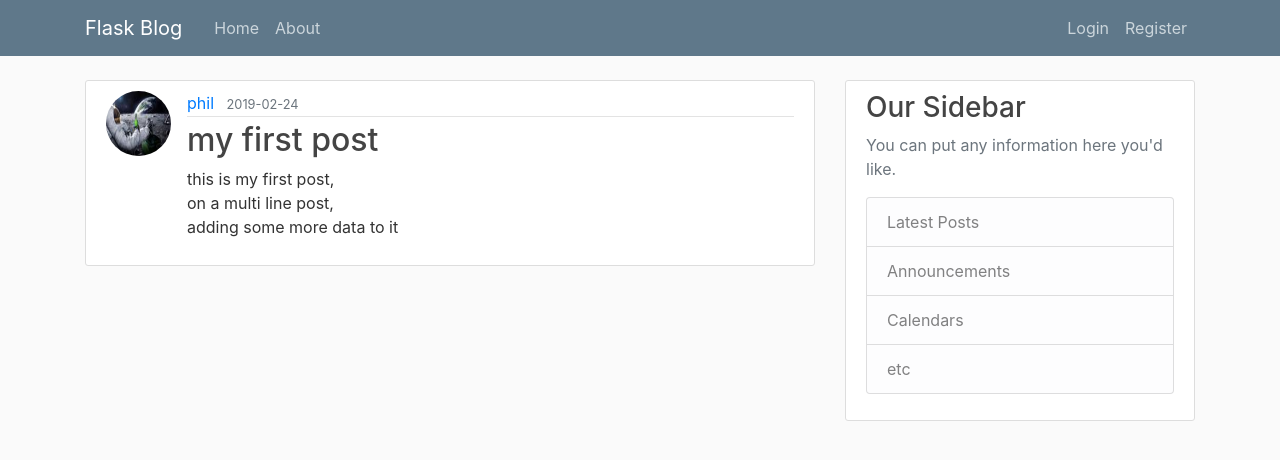
After one commit to pwinning1991/FlaskOne, a Flask app: page /post/1 in a window 1280 px wide. The commit adds this page. Shown: the top 460 px of the page. Run offline with Flask 2, Linux system fonts and the light colour scheme; data comes from the database, SQL or seed files in the repository; both versions use the stored data as it was after the commit; some libraries are stand-ins or nearby versions.

Commit message:
added CRUD functionality for posts

```diff
--- a/blog/routes.py
+++ b/blog/routes.py
@@ -1,29 +1,16 @@
 import os
 import secrets
 from PIL import Image
-from flask import  render_template, flash, redirect, url_for, request
+from flask import  render_template, flash, redirect, url_for, request, abort
 from blog import app, db, bcrypt
 from blog.models import User, Post
-from blog.forms import RegistrationForm, LoginForm, UpdateAccountForm
+from blog.forms import RegistrationForm, LoginForm, UpdateAccountForm, PostForm
 from flask_login import login_user, current_user, logout_user, login_required
 
-posts = [
-        {
-            'author': 'Phil W',
-            'title': 'Blog post 1',
-            'content': 'First post content',
-            'date_posted': 'APril 20, 2018',
-            },
-            {
-            'author': 'Phil e',
-            'title': 'Blog post 2',
-            'content': 'Second post content',
-            'date_posted': 'April 21, 2018',
-            }
-        ]
 @app.route("/")
 @app.route("/home")
 def home():
+    posts = Post.query.all()
     return  render_template('home.html', posts=posts)
 
 @app.route("/about")
@@ -96,3 +83,51 @@ def account():
     image_file = url_for('static', filename='profile_pics/' + current_user.image_file)
     return render_template('account.html', title='account',
                             image_file = image_file, form = form)
+
+@app.route('/post/new', methods=['GET','POST'])
+@login_required
+def new_post():
+    form = PostForm()
+    if form.validate_on_submit():
+        post = Post(title=form.title.data, content=form.content.data, author=current_user)
+        db.session.add(post)
+        db.session.commit()
+        flash('Your Post has been created', 'success')
+        return redirect(url_for('home'))
+    return render_template('create_post.html', title='New Post',
+                           form=form, legend='New Post')
+
+@app.route("/post/<post_id>")
+def post(post_id):
+    post = Post.query.get_or_404(post_id)
+    return render_template('post.html', title=post.title, post=post)
+
+@app.route("/post/<post_id>/update", methods=['GET','POST'])
+@login_required
+def update_post(post_id):
+    post = Post.query.get_or_404(post_id)
+    if post.author != current_user:
+        abort(403)
+    form = PostForm()
+    if form.validate_on_submit():
+        post.title = form.title.data
+        post.content = form.content.data
+        db.session.commit()
+        flash('Your post has been updated', 'success')
+        return redirect(url_for('post', post_id=post.id))
+    elif request.method == 'GET':
+        form.title.data = post.title
+        form.content.data = post.content
+    return render_template('create_post.html', title='Update Post',
+                           form=form, legend='Update Post')
+
+@app.route("/post/<post_id>/delete", methods=['POST'])
+@login_required
+def delete_post(post_id):
+    post = Post.query.get_or_404(post_id)
+    if post.author != current_user:
+        abort(403)
+    db.session.delete(post)
+    db.session.commit()
+    flash('Your post has been deleted', 'success')
+    return redirect(url_for('home'))
--- a/blog/templates/layout.html
+++ b/blog/templates/layout.html
@@ -32,6 +32,7 @@
             <!-- Navbar Right Side -->
             <div class="navbar-nav">
               {% if current_user.is_authenticated  %}
+                <a class="nav-item nav-link" href="{{ url_for('new_post') }}">New Post</a>
                 <a class="nav-item nav-link" href="{{ url_for('account') }}">Account</a>
                 <a class="nav-item nav-link" href="{{ url_for('logout') }}">Logout</a>
               {% else %}
--- /dev/null
+++ b/blog/templates/post.html
@@ -0,0 +1,39 @@
+{% extends "layout.html" %}
+{% block content %}
+  <article class="media content-section">
+    <img class="rounded-circle article-img" src="{{ url_for('static', filename='profile_pics/' + post.author.image_file) }}">
+    <div class="media-body">
+      <div class="article-metadata">
+        <a class="mr-2" href="#">{{ post.author.username }}</a>
+        <small class="text-muted">{{ post.date_posted.strftime('%Y-%m-%d') }}</small>
+        {% if post.author == current_user %}
+          <div>
+            <a class="btn btn-secondary btn-sm mt-1 mb-1" href="{{ url_for('update_post', post_id=post.id) }}">Update</a>
+            <button type="button" class="btn btn-danger btn-sm m-1" data-toggle="modal" data-target="#deleteModal">Delete</button>
+          </div>
+        {% endif %}
+      </div>
+      <h2 class="article-title">{{ post.title }}</h2>
+      <p class="article-content">{{ post.content }}</p>
+    </div>
+  </article>
+  <!-- Modal -->
+  <div class="modal fade" id="deleteModal" tabindex="-1" role="dialog" aria-labelledby="deleteModalLabel" aria-hidden="true">
+    <div class="modal-dialog" role="document">
+      <div class="modal-content">
+        <div class="modal-header">
+          <h5 class="modal-title" id="deleteModalLabel">Delete Post?</h5>
+          <button type="button" class="close" data-dismiss="modal" aria-label="Close">
+            <span aria-hidden="true">&times;</span>
+          </button>
+        </div>
+        <div class="modal-footer">
+          <button type="button" class="btn btn-secondary" data-dismiss="modal">Close</button>
+          <form action="{{ url_for('delete_post', post_id=post.id) }}" method="POST">
+            <input class="btn btn-danger" type="submit" value="Delete">
+          </form>
+        </div>
+      </div>
+    </div>
+  </div>
+{% endblock content %}
```
Also changed, not shown: blog/forms.py (+6 -1 lines), blog/templates/create_post.html (added, +42 -0 lines), blog/templates/home.html (+4 -3 lines), blog/site.db, blog/static/profile_pics/83126839d51e1c79.jpg (added).
